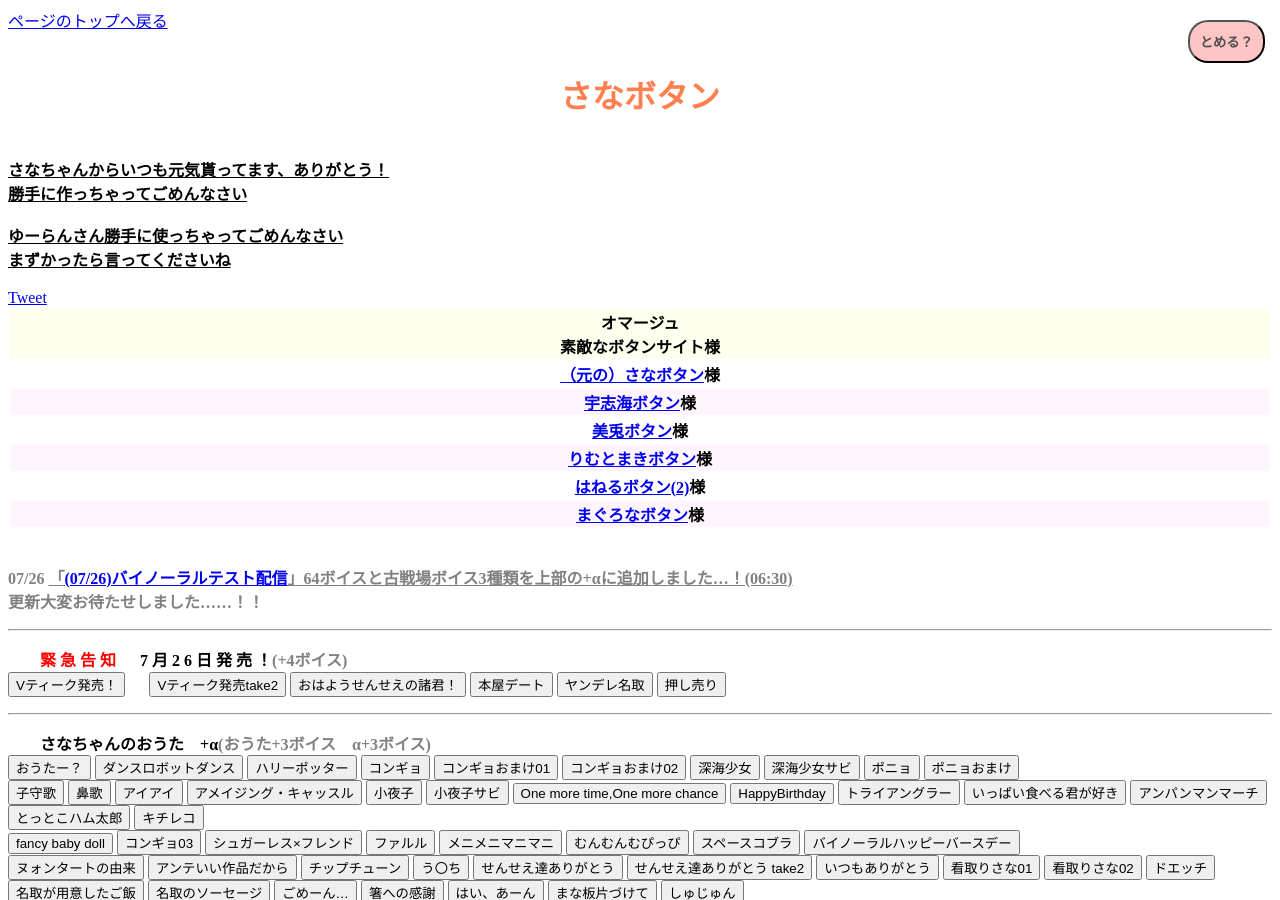
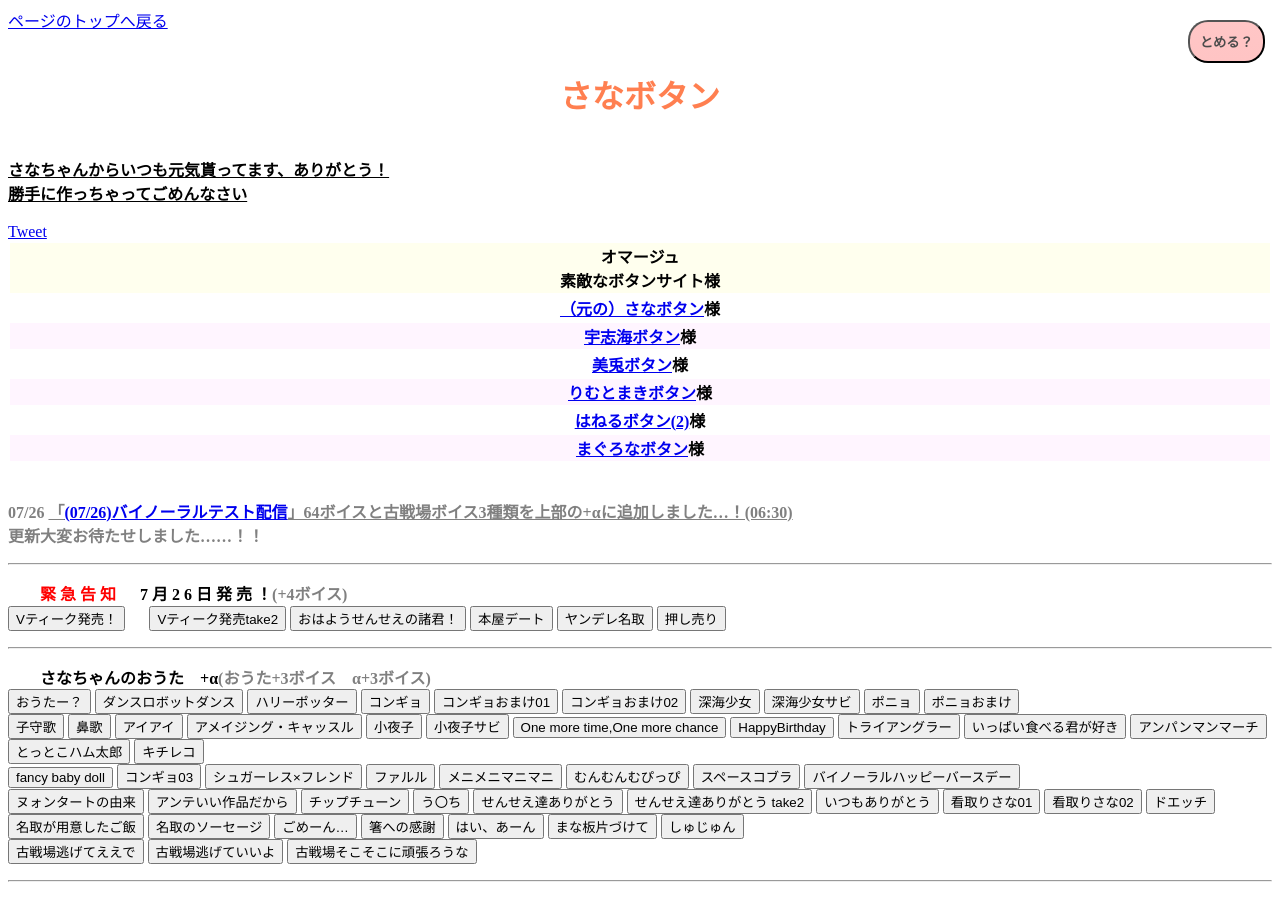
Before and after one commit to sanabutton/sanabutton.github.io, a Jekyll site: the page built from index.html, in a window 1280 px wide and 900 px high. Built offline with Jekyll 4.4.1, drawn with Linux system fonts in a browser that asks for light colours; nearby versions of some CDN libraries; comment, search, counter and statistics services are not loaded.

Commit message:
ゆーらんさんにごめんなさいする文言を HTML コメントに変更

```diff
--- a/_includes/header.html
+++ b/_includes/header.html
@@ -6,8 +6,9 @@
     <u><b>さなちゃんからいつも元気貰ってます、ありがとう！<br>
         勝手に作っちゃってごめんなさい</b></u><br><br>
 
-    <u><b>ゆーらんさん勝手に使っちゃってごめんなさい<br>
-        まずかったら言ってくださいね</b></u><br><br>
+    <!-- ゆーらんさん勝手に使っちゃってごめんなさい -->
+    <!-- まずかったら言ってくださいね -->
+    <!-- https://twitter.com/ndxbn -->
 
     <a href="https://twitter.com/share" class="twitter-share-button" data-text="すこ！　#さなボタン" data-url="http://sanabutton.ojaru.jp/" data-lang="ja">
         Tweet
```
